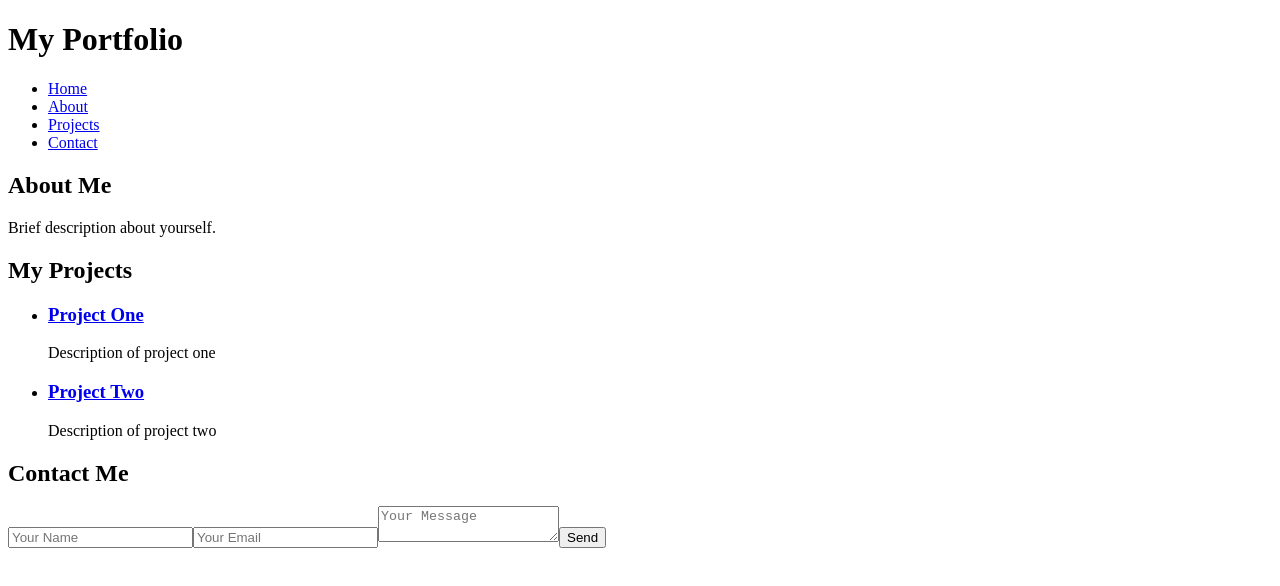
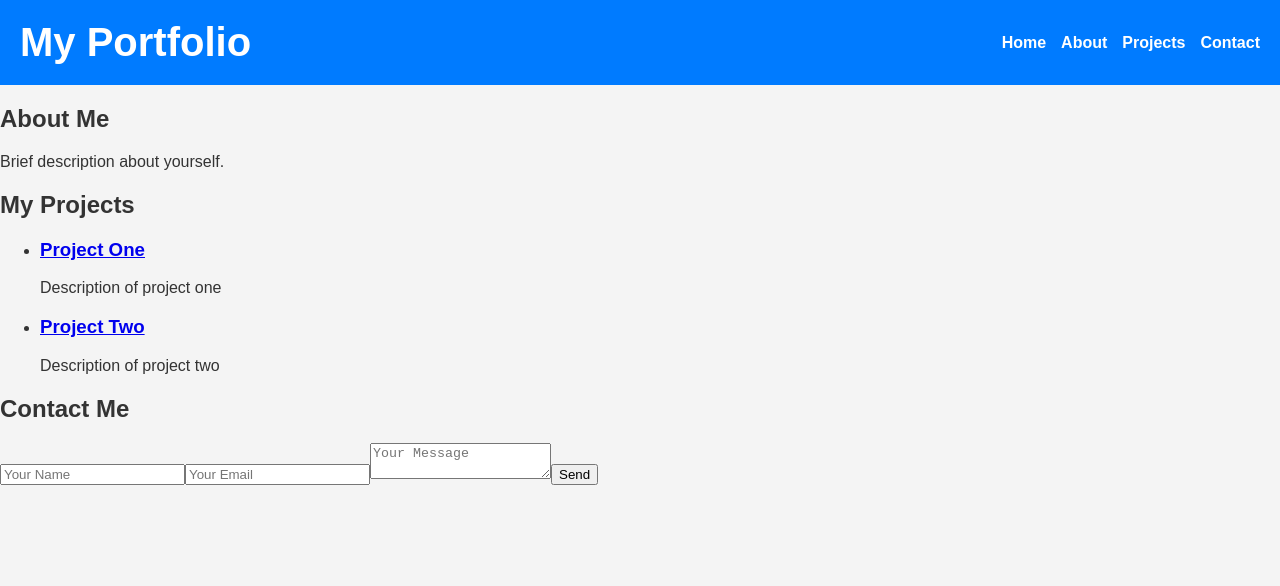
Before and after one commit to ndakalajulius/portfolio-julius, a React (Create React App) app: page / in a window 1280 px wide. Shown: the top 586 px of the page. Built offline with nearby package versions, Linux system fonts and the light colour scheme.

Commit message:
added styles

```diff
--- a/src/index.js
+++ b/src/index.js
@@ -1,8 +1,8 @@
-
 // src/index.js
 import React from 'react';
 import ReactDOM from 'react-dom/client';
 import App from './App';
+import './styles.css'; // Import your CSS file here
 
 const root = ReactDOM.createRoot(document.getElementById('root'));
 root.render(<App />);
--- a/src/styles.css
+++ b/src/styles.css
@@ -1,36 +1,45 @@
 /* src/styles.css */
 body {
-    font-family: Arial, sans-serif;
+  font-family: 'Arial', sans-serif;
   margin: 0;
   padding: 0;
+  background-color: #f4f4f4;
+  color: #333;
 }
 
 header {
-    background: #333;
+  display: flex; /* Use flexbox */
+  justify-content: space-between; /* Space between title and nav */
+  align-items: center; /* Center items vertically */
+  background: #007bff;
   color: #fff;
-    padding: 10px;
+  padding: 20px;
+}
+
+header h1 {
+  margin: 0;
+  font-size: 2.5rem;
 }
 
 nav ul {
   list-style: none;
   padding: 0;
+  margin: 0; /* Remove default margin */
+  display: flex; /* Flexbox for horizontal alignment */
 }
 
 nav ul li {
-    display: inline;
-    margin: 0 15px;
+  margin-left: 15px; /* Adjust spacing between items */
 }
 
-  section {
-    padding: 20px;
+nav a {
+  color: #fff;
+  text-decoration: none;
+  font-weight: bold;
 }
 
-  form {
-    display: flex;
-    flex-direction: column;
+nav a:hover {
+  text-decoration: underline;
 }
 
-  form input, form textarea {
-    margin: 10px 0;
-    padding: 10px;
-  }
+/* Rest of your styles remain unchanged */
```
Lines whose indentation alone changed are shown as unchanged.
